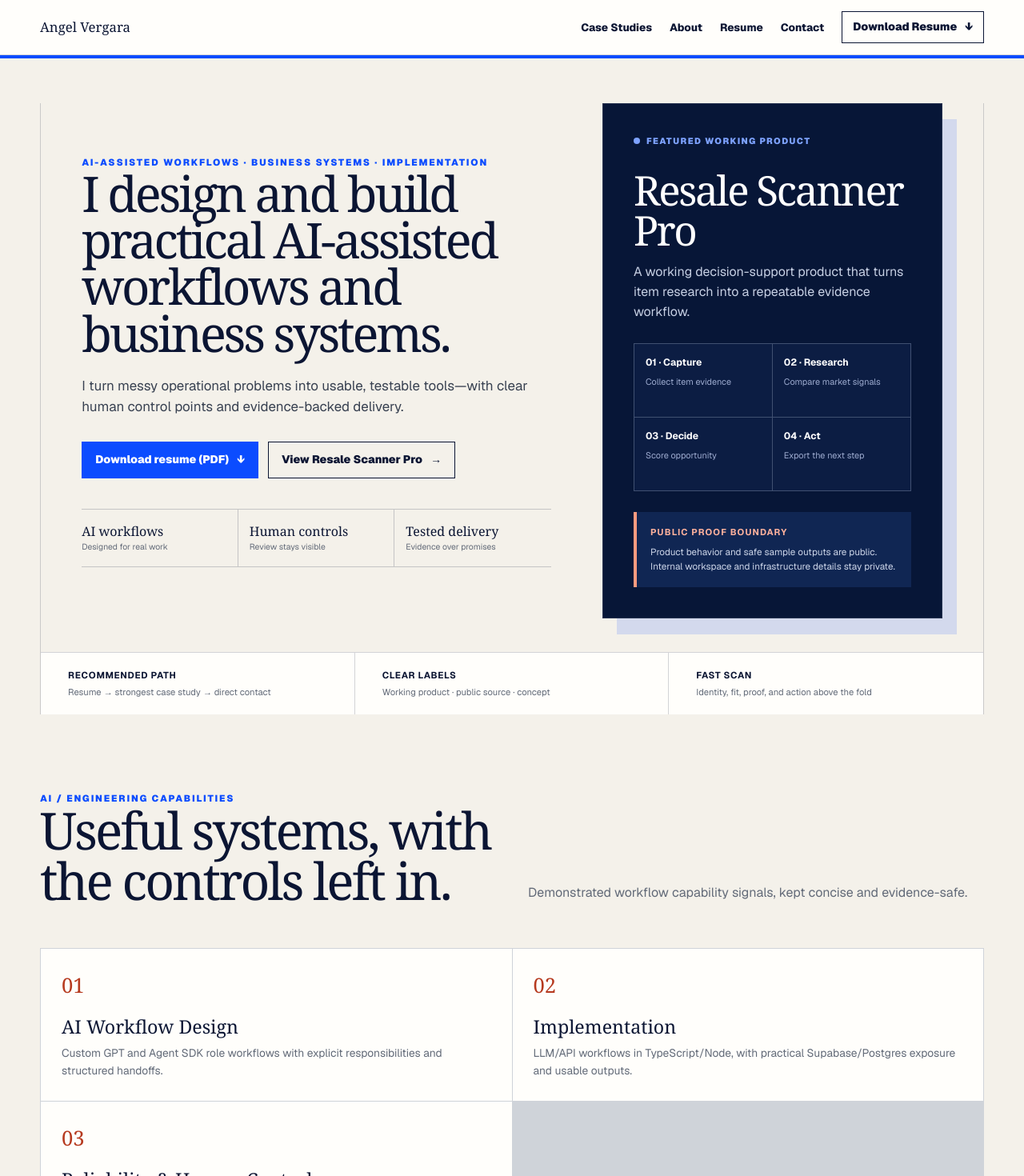
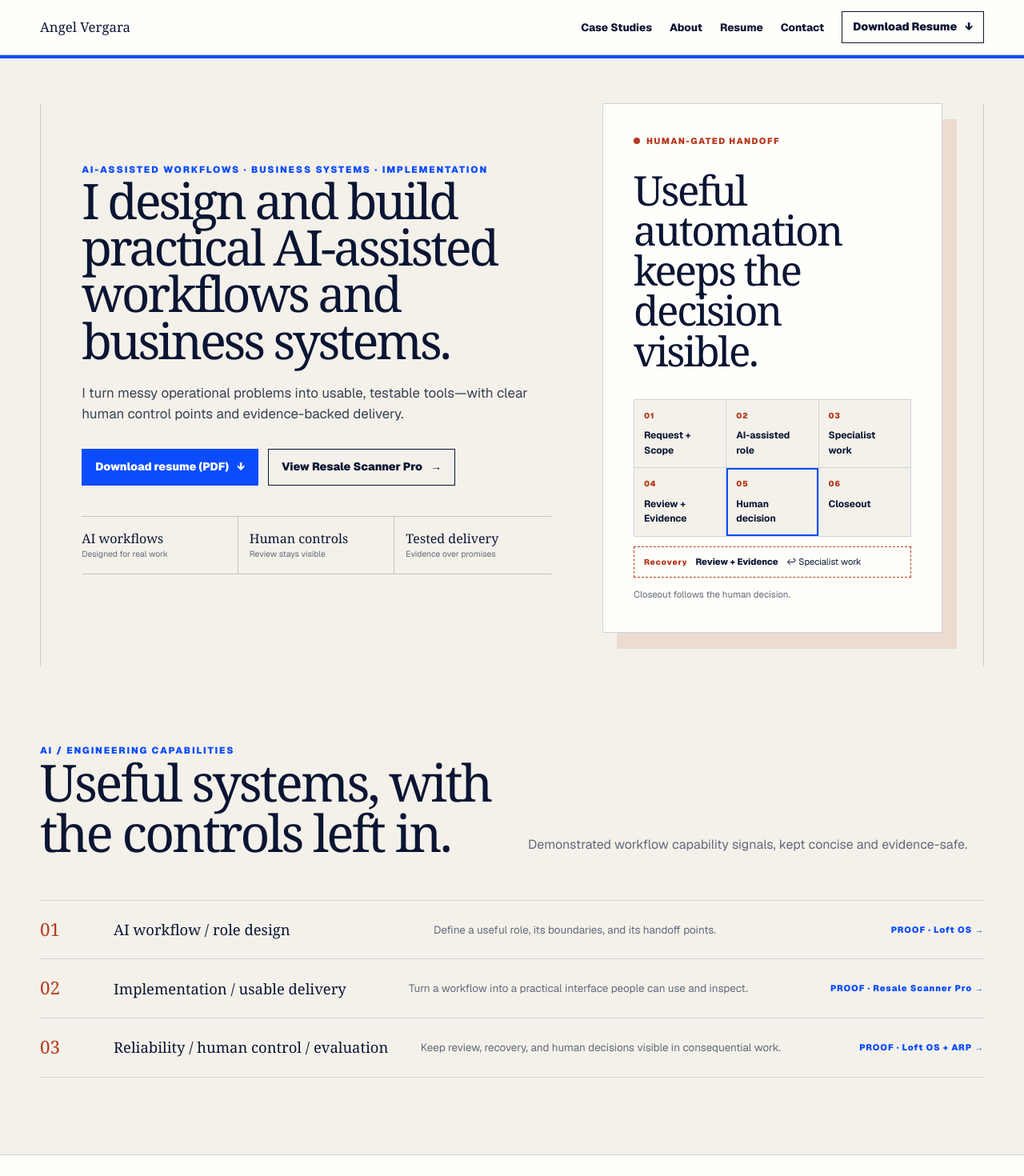
Before and after one commit to avergara13/avergara13.github.io, a Next.js app: page / in a window 1280 px wide. Shown: the top 1470 px of the page at 80% size. Built offline with nearby package versions, Linux system fonts and the light colour scheme.

Commit message:
Clarify systems field manual proof

```diff
--- a/app/globals.css
+++ b/app/globals.css
@@ -66,6 +66,9 @@ main[data-section] .blue-section .eyebrow:not(.light-eyebrow) { color:#ffe4db; }
 .hero-product .status-dot { color:#7da2ff; }
 .hero-product h2 { margin:12px 0 16px; font-size:clamp(2.3rem,4vw,3.7rem); }
 .hero-product>p { color:#c7d0e4; }
+.hero-handoff { background:var(--white); color:var(--ink); border-color:var(--line); box-shadow:18px 20px 0 rgba(182,58,31,.12); }
+.hero-handoff .status-dot { color:var(--copper); }
+.hero-handoff>h2 { font-family:Georgia,serif; font-weight:500; }
 .hero-workflow { display:grid; grid-template-columns:1fr 1fr; gap:1px; margin:26px 0; border:1px solid #405071; background:#405071; }
 .hero-workflow>div { min-height:91px; padding:14px; background:#0c1d43; }
 .hero-workflow b,.hero-workflow span { display:block; }
@@ -159,6 +162,29 @@ section { padding:96px 0; }
 .capability-grid-large article>span { color:var(--copper); font-family:Georgia,serif; font-size:1.6rem; }
 .capability-grid-large h3 { margin:18px 0 9px; font-family:Georgia,serif; font-size:1.45rem; font-weight:500; }
 .capability-grid-large p { margin:0; color:var(--muted); font-size:.86rem; }
+.field-manual { border-top:1px solid var(--line); }
+.field-manual article { display:grid; grid-template-columns:70px 1.1fr 1.6fr auto; gap:22px; align-items:center; padding:19px 0; border-bottom:1px solid var(--line); }
+.field-manual article>span { color:var(--copper); font-family:Georgia,serif; font-size:1.4rem; }
+.field-manual h3,.field-manual p { margin:0; }
+.field-manual h3 { font-family:Georgia,serif; font-size:1.15rem; font-weight:500; }
+.field-manual p { color:var(--muted); font-size:.84rem; }
+.field-manual a { color:var(--cobalt); font-size:.68rem; font-weight:900; letter-spacing:.08em; text-decoration:none; white-space:nowrap; }
+.handoff { color:var(--ink); }
+.handoff-flow { display:grid; grid-template-columns:repeat(3,1fr); gap:1px; border:1px solid var(--line); background:var(--line); margin:20px 0 0; }
+.handoff-node { min-height:76px; padding:12px; background:var(--paper); }
+.handoff-node span,.handoff-recovery>span:first-child { display:block; color:var(--copper); font-size:.62rem; font-weight:900; letter-spacing:.08em; }
+.handoff-node b { display:block; margin-top:8px; font-size:.75rem; }
+.handoff-decision { outline:2px solid var(--cobalt); outline-offset:-2px; }
+.handoff-recovery { display:flex; gap:10px; align-items:center; margin-top:12px; padding:10px 12px; border:1px dashed var(--copper); font-size:.7rem; }
+.handoff-recovery b { font-weight:800; }
+.handoff-note { margin:12px 0 0; color:var(--muted); font-size:.72rem; }
+.handoff-dark { color:white; }
+.handoff-dark .handoff-flow { border-color:#3d4661; background:#3d4661; }
+.handoff-dark .handoff-node { background:var(--ink); }
+.handoff-dark .handoff-decision { background:var(--cobalt); outline-color:white; }
+.handoff-dark .handoff-recovery { border-color:#9fb0dc; }
+.handoff-dark .handoff-note { color:#c4ccdb; }
+.loft-controls { display:grid; gap:24px; }
 .concept-link { display:flex; justify-content:space-between; gap:24px; margin-top:18px; padding:18px 20px; border:1px solid var(--line); background:var(--white); color:var(--muted); font-size:.82rem; text-decoration:none; }
 .concept-link b,.concept-link span:last-child { color:var(--ink); }
 .concept-link:hover,.concept-link:focus-visible { border-color:var(--cobalt); }
@@ -386,7 +412,7 @@ section { padding:96px 0; }
   .proof-grid { grid-template-columns:1fr; }
   .proof-grid>div { border-right:0; border-bottom:1px solid var(--line); }
   .featured-screens,.case-screens { grid-template-columns:1fr 1fr; }
-  .featured-screens .phone:nth-child(3),.case-screens .phone:nth-child(3) { display:none; }
+  .featured-screens .phone:nth-child(3),.case-screens .phone:nth-child(3) { display:block; }
   .phone-2,.case-screens .phone:nth-child(2) { margin-top:36px; }
   .project-grid,.resume-grid,.three-cards,.system-grid,.domain-strip,.boundary-grid,.case-facts-grid { grid-template-columns:1fr; }
   .career-bridge-grid { gap:36px; }
@@ -396,6 +422,9 @@ section { padding:96px 0; }
   .case-proof-list { justify-content:flex-start; }
   .wide-card,.full-card { grid-column:auto; }
   .mini-workflow,.capability-grid { grid-template-columns:1fr 1fr; }
+  .field-manual article { grid-template-columns:48px 1fr; gap:10px 14px; }
+  .field-manual p,.field-manual a { grid-column:2; }
+  .handoff-flow { grid-template-columns:1fr 1fr; }
   .timeline { grid-template-columns:88px 1fr; }
   .translation-grid { grid-template-columns:1fr; }
   .translation-grid>span { transform:rotate(90deg); justify-self:center; }
--- a/app/page.tsx
+++ b/app/page.tsx
@@ -1,6 +1,7 @@
 import type { Metadata } from "next";
 import Image from "next/image";
 import Link from "next/link";
+import HumanGatedHandoff from "@/components/HumanGatedHandoff";
 
 export const metadata: Metadata = {
   title: "Angel Vergara — AI Workflows & Business Systems",
@@ -51,23 +52,11 @@ export default function Home() {
                 {proofItems.map(([title, label]) => <div key={title}><b>{title}</b><span>{label}</span></div>)}
               </div>
             </div>
-            <aside className="hero-product" aria-label="Featured working product">
-              <span className="status-dot"><span className="desktop-only">Featured working product</span><span className="mobile-only">Working product</span></span>
-              <h2>Resale Scanner Pro</h2>
-              <p><span className="desktop-only">A working decision-support product that turns item research into a repeatable evidence workflow.</span><span className="mobile-only">A working decision-support workflow in real use.</span></p>
-              <div className="hero-workflow">
-                <div><b>01 · Capture</b><span>Collect item evidence</span></div>
-                <div><b>02 · Research</b><span>Compare market signals</span></div>
-                <div><b>03 · Decide</b><span>Score opportunity</span></div>
-                <div><b>04 · Act</b><span>Export the next step</span></div>
-              </div>
-              <div className="proof-note"><b>Public proof boundary</b><span>Product behavior and safe sample outputs are public. Internal workspace and infrastructure details stay private.</span></div>
+            <aside className="hero-product hero-handoff" aria-label="Human-gated handoff">
+              <span className="status-dot">Human-gated handoff</span>
+              <h2>Useful automation keeps the decision visible.</h2>
+              <HumanGatedHandoff />
             </aside>
-          </div>
-          <div className="hero-bottom">
-            <div><b>Recommended path</b><span>Resume → strongest case study → direct contact</span></div>
-            <div><b>Clear labels</b><span>Working product · public source · concept</span></div>
-            <div><b>Fast scan</b><span>Identity, fit, proof, and action above the fold</span></div>
           </div>
         </div>
       </section>
@@ -75,10 +64,10 @@ export default function Home() {
       <section id="capabilities" className="capabilities-section" aria-labelledby="capabilities-title">
         <div className="shell">
           <div className="split-head"><div><p className="eyebrow">AI / engineering capabilities</p><h2 id="capabilities-title">Useful systems, with the controls left in.</h2></div><p>Demonstrated workflow capability signals, kept concise and evidence-safe.</p></div>
-          <div className="capability-grid capability-grid-large">
-            <article><span>01</span><h3>AI Workflow Design</h3><p>Custom GPT and Agent SDK role workflows with explicit responsibilities and structured handoffs.</p></article>
-            <article><span>02</span><h3>Implementation</h3><p>LLM/API workflows in TypeScript/Node, with practical Supabase/Postgres exposure and usable outputs.</p></article>
-            <article><span>03</span><h3>Reliability &amp; Human Control</h3><p>Human approval, validation, review, and recovery patterns for consequential workflow decisions.</p></article>
+          <div className="field-manual">
+            <article><span>01</span><h3>AI workflow / role design</h3><p>Define a useful role, its boundaries, and its handoff points.</p><Link href="/work/loft-os">PROOF · Loft OS →</Link></article>
+            <article><span>02</span><h3>Implementation / usable delivery</h3><p>Turn a workflow into a practical interface people can use and inspect.</p><Link href="/work/resale-scanner-pro">PROOF · Resale Scanner Pro →</Link></article>
+            <article><span>03</span><h3>Reliability / human control / evaluation</h3><p>Keep review, recovery, and human decisions visible in consequential work.</p><Link href="/work/loft-os">PROOF · Loft OS + ARP →</Link></article>
           </div>
         </div>
       </section>
@@ -101,7 +90,7 @@ export default function Home() {
               <div className="actions"><Link className="button primary" href="/work/resale-scanner-pro">Open case study <span aria-hidden="true">→</span></Link></div>
             </div>
             <div className="featured-screens">
-              {[["/images/rsp/session.png", "Session decisions", "Session signals and estimated profit"], ["/images/rsp/listings.png", "Listing research", "Human-reviewed optimization queue"], ["/images/rsp/sold.png", "Outcome tracking", "Sales and fulfillment evidence"]].map(([src, label, caption], index) => (
+              {[['/images/rsp/session.png', '01 · Evaluate', 'Session signals and estimated profit'], ['/images/rsp/listings.png', '02 · Act', 'Human-reviewed optimization queue'], ['/images/rsp/sold.png', '03 · Learn', 'Sales and fulfillment evidence']].map(([src, label, caption], index) => (
                 <figure className={`phone phone-${index + 1}`} key={src}><Image src={src} alt={`Resale Scanner Pro ${label}`} width={780} height={1470} sizes="(max-width: 620px) 46vw, 18vw" /><figcaption><b>{label}</b><span>{caption}</span></figcaption></figure>
               ))}
             </div>
@@ -114,6 +103,7 @@ export default function Home() {
           <div className="split-head"><div><p className="eyebrow">More proof</p><h2>Systems thinking you can inspect.</h2></div><p>RSP is the flagship. Loft OS is first-tier proof of role-specific agent workflows, human control, and accountable delivery patterns.</p></div>
           <div className="project-grid">
             <Link className="project-card dark-card wide-card" href="/work/loft-os"><span className="card-tag">First-tier proof · sanitized architecture case study</span><h3>Loft OS</h3><p>Role-specific AI workflows coordinated through clear handoffs, human review, evidence, recovery, and accountable closeout.</p><div className="mini-workflow">{["Intake", "Scope", "Execute", "Review", "Authorize", "Closeout"].map((item, index) => <div key={item}><span>0{index + 1}</span><b>{item}</b></div>)}</div><span className="card-link">Open case study →</span></Link>
+              <Link className="project-card dark-card wide-card" href="/work/loft-os"><span className="card-tag">First-tier proof · sanitized architecture case study</span><h3>Loft OS</h3><p>Role-specific AI workflows coordinated through clear handoffs, human review, evidence, recovery, and accountable closeout.</p><HumanGatedHandoff variant="dark" /><span className="card-link">Open case study →</span></Link>
             <Link className="project-card recruiter-card" href="/work/assistant-recruiter-pro"><span className="card-tag">Recruiter workflow · inspectable proof</span><h3>Assistant Recruiter Pro</h3><p>Designed/customized a recruiter-focused AI assistant that generates and refines Boolean search strategies and uses structured user feedback to improve search quality and platform realism.</p><div className="capability-grid"><div><b>JD map</b><span>Role and constraint intake</span></div><div><b>Boolean strategy</b><span>Platform-aware query variants</span></div><div><b>Human review</b><span>Relevance and realism checks</span></div><div><b>Iteration</b><span>Structured refinement loop</span></div></div><span className="card-link">Open workflow proof →</span></Link>
             <Link className="project-card" href="/work/sous-chef"><span className="card-tag">Public source case study</span><h3>Sous Chef</h3><p>An AI-assisted culinary workspace for recipe workflows, pantry signals, cookbooks, and cooking-session continuity.</p><div className="capability-grid"><div><b>Recipes</b><span>Structured creation</span></div><div><b>Pantry</b><span>Ingredient signals</span></div><div><b>Cookbooks</b><span>Reusable organization</span></div><div><b>Sessions</b><span>Cooking continuity</span></div></div><span className="card-link">Open case study →</span></Link>
           </div>
--- /dev/null
+++ b/components/HumanGatedHandoff.tsx
@@ -0,0 +1,31 @@
+type HandoffProps = { variant?: "light" | "dark" };
+
+const nodes = [
+  ["01", "Request + Scope"],
+  ["02", "AI-assisted role"],
+  ["03", "Specialist work"],
+  ["04", "Review + Evidence"],
+  ["05", "Human decision"],
+  ["06", "Closeout"],
+];
+
+export default function HumanGatedHandoff({ variant = "light" }: HandoffProps) {
+  return (
+    <div className={`handoff handoff-${variant}`} aria-label="Human-gated handoff">
+      <div className="handoff-flow">
+        {nodes.map(([number, label], index) => (
+          <div className={`handoff-node ${index === 4 ? "handoff-decision" : ""}`} key={number}>
+            <span>{number}</span>
+            <b>{label}</b>
+          </div>
+        ))}
+      </div>
+      <div className="handoff-recovery" aria-label="Recovery path">
+        <span>Recovery</span>
+        <b>Review + Evidence</b>
+        <span aria-hidden="true">↩ Specialist work</span>
+      </div>
+      <p className="handoff-note">Closeout follows the human decision.</p>
+    </div>
+  );
+}
```
Also changed, not shown: components/ProjectCase.tsx (+16 -14 lines), 1 other file (tests, documents, lock files or other folders).
